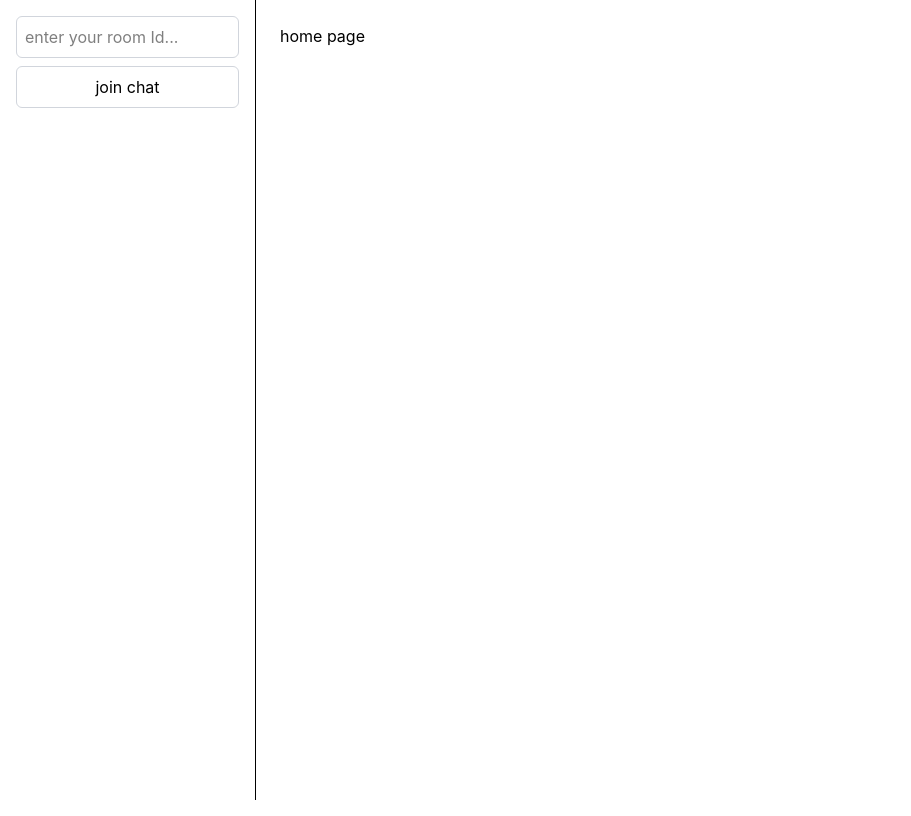
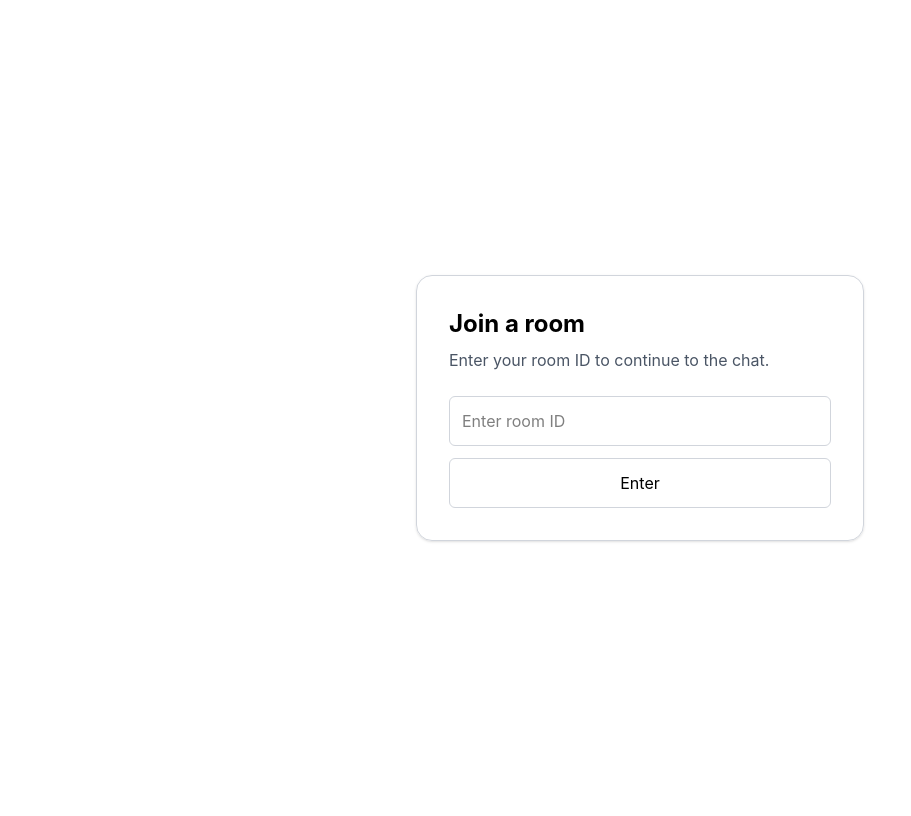
Before and after one commit to divyam-jha123/chatly, a React (Vite) app in the folder chat-application-fe/: page / in a window 1280 px wide. Shown: the whole page, without its empty margins (0-911 px from the left). Built offline with nearby package versions, Linux system fonts and the light colour scheme.

Commit message:
Update room entry flow and layout

```diff
--- a/chat-application-fe/src/App.tsx
+++ b/chat-application-fe/src/App.tsx
@@ -1,23 +1,17 @@
-import { useState } from "react";
 import { Chat } from "./components/chat";
 import { Home } from "./components/home";
-import { SideBar } from "./components/sideBar";
 
 import { Navigate, Route, Routes } from "react-router-dom";
+import { ConferenceRoom } from "./components/conferenceRoom";
 
 function App() {
-  const [chatId , setChatId] = useState<string>("");
-
   return (
-    <div className="flex min-h-screen w-full">
-      <div className="w-1/5 border-r p-4">
-        <SideBar chatId={chatId} setChatId={setChatId} />
-      </div>
-
-      <div className="w-4/5 p-6">
+    <div className="min-h-screen w-full bg-white">
+      <div className="mx-auto min-h-screen w-full max-w-6xl px-4 py-4 sm:px-6 sm:py-6">
         <Routes>
           <Route path="/" element={<Home />} />
           <Route path="/chat/:chatId" element={<Chat />} />
+          <Route path="/room/:roomId" element={<ConferenceRoom />} />
           <Route path="*" element={<Navigate to="/" replace />} />
         </Routes>
       </div>
--- a/chat-application-fe/src/components/chat.tsx
+++ b/chat-application-fe/src/components/chat.tsx
@@ -1,10 +1,26 @@
 import { useEffect, useRef, useState } from "react";
-import { useParams } from "react-router-dom";
+import { useNavigate, useParams } from "react-router-dom";
 import { ChatBox } from "./chatBox";
 
 interface ChatMessage {
   text: string;
   sender: "self" | "other";
+}
+
+const TopBar = () => {
+  const { chatId } = useParams();
+  const navigate = useNavigate();
+  return (
+    <div className="flex items-center justify-between gap-3 border border-gray-300 rounded-lg px-3 py-3 sm:px-4">
+      <div className="min-w-0 px-2 py-2">
+        <div className="font-bold text-lg">chatly</div>
+        <div className="text-sm text-gray-500 truncate">Room: {chatId}</div>
+      </div>
+      <button className="shrink-0 border border-gray-300 rounded-md cursor-pointer px-3 py-2 sm:px-4" onClick={() => {
+        navigate(`/room/${chatId}`)
+      }}>join call</button>
+    </div>
+  )
 }
 
 export const Chat = () => {
@@ -94,14 +110,15 @@ export const Chat = () => {
   }
 
   return (
-    <div className="flex flex-col h-full">
-      <div className="flex-1 overflow-y-auto p-4 flex flex-col justify-end">
+    <div className="mx-auto flex min-h-[calc(100vh-2rem)] w-full max-w-4xl flex-col">
+      <TopBar />
+      <div className="flex-1 overflow-y-auto px-2 py-4 sm:px-4 flex flex-col justify-end">
         {messages.map((msg, idx) => (
             <ChatBox key={`${msg.text} -- ${idx}`} message={msg.text} sender={msg.sender} />
         ))}
         <div ref={messagesEndRef} />
       </div>
-      <div className="flex gap-2 p-4">
+      <div className="flex items-center gap-2 px-2 py-4 sm:px-4">
         <input
           value={input}
           type="text"
@@ -112,9 +129,9 @@ export const Chat = () => {
           onKeyDown={(e) => {
             if (e.key === "Enter") SendMessage();
           }}
-          className="border border-gray-300 rounded-md p-2 w-full"
+          className="w-full border border-gray-300 rounded-md p-3"
         />
-        <button onClick={SendMessage} className="border border-gray-300 rounded-md p-2 cursor-pointer">send</button>
+        <button onClick={SendMessage} className="shrink-0 border border-gray-300 rounded-md px-4 py-3 cursor-pointer">send</button>
       </div>
     </div>
   );
--- /dev/null
+++ b/chat-application-fe/src/components/conferenceRoom.tsx
@@ -0,0 +1,10 @@
+
+
+export const ConferenceRoom = () => {
+
+    return (
+        <div>
+            video call
+        </div>
+    )
+}
--- a/chat-application-fe/src/components/home.tsx
+++ b/chat-application-fe/src/components/home.tsx
@@ -1,7 +1,44 @@
+import { useState } from "react";
+import { useNavigate } from "react-router-dom";
+
 export const Home = () => {
+    const navigate = useNavigate();
+    const [roomId, setRoomId] = useState("");
+
+    function enterRoom() {
+        const trimmedRoomId = roomId.trim();
+
+        if (!trimmedRoomId) return;
+
+        navigate(`/chat/${trimmedRoomId}`);
+    }
+
     return (
-        <div>
-            home page
+        <div className="flex min-h-[calc(100vh-2rem)] items-center justify-center">
+            <div className="w-full max-w-md border border-gray-300 rounded-2xl p-6 shadow-sm sm:p-8">
+                <h1 className="text-2xl font-bold mb-2">Join a room</h1>
+                <p className="text-gray-600 mb-6">Enter your room ID to continue to the chat.</p>
+                <div className="flex flex-col gap-3">
+                    <input
+                        value={roomId}
+                        type="text"
+                        placeholder="Enter room ID"
+                        className="w-full border border-gray-300 rounded-md p-3"
+                        onChange={(e) => {
+                            setRoomId(e.target.value);
+                        }}
+                        onKeyDown={(e) => {
+                            if (e.key === "Enter") enterRoom();
+                        }}
+                    />
+                    <button
+                        className="border border-gray-300 rounded-md p-3 cursor-pointer"
+                        onClick={enterRoom}
+                    >
+                        Enter
+                    </button>
+                </div>
+            </div>
         </div>
-    )
-}
+    );
+};
```
Also changed, not shown: 1 other file (tests, documents, lock files or other folders).
